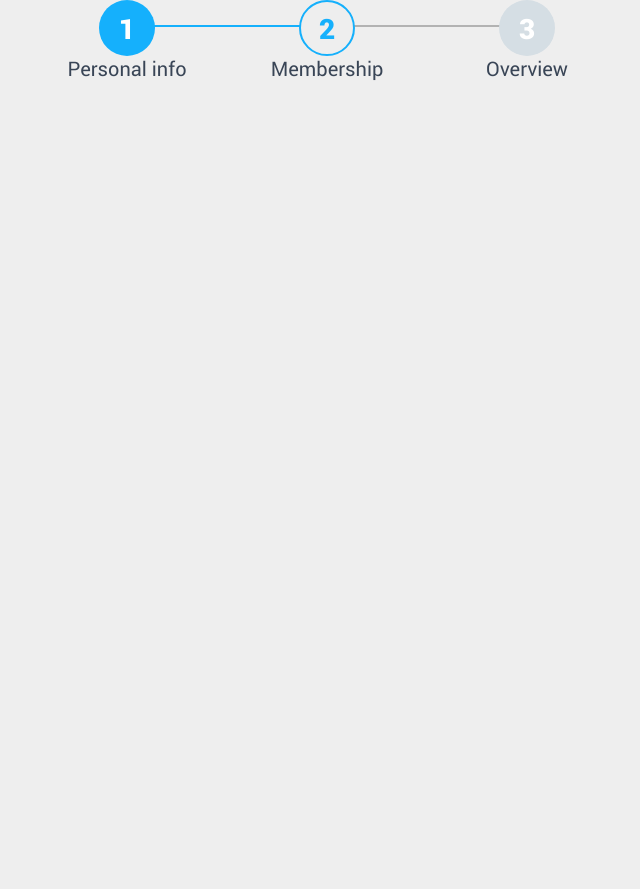
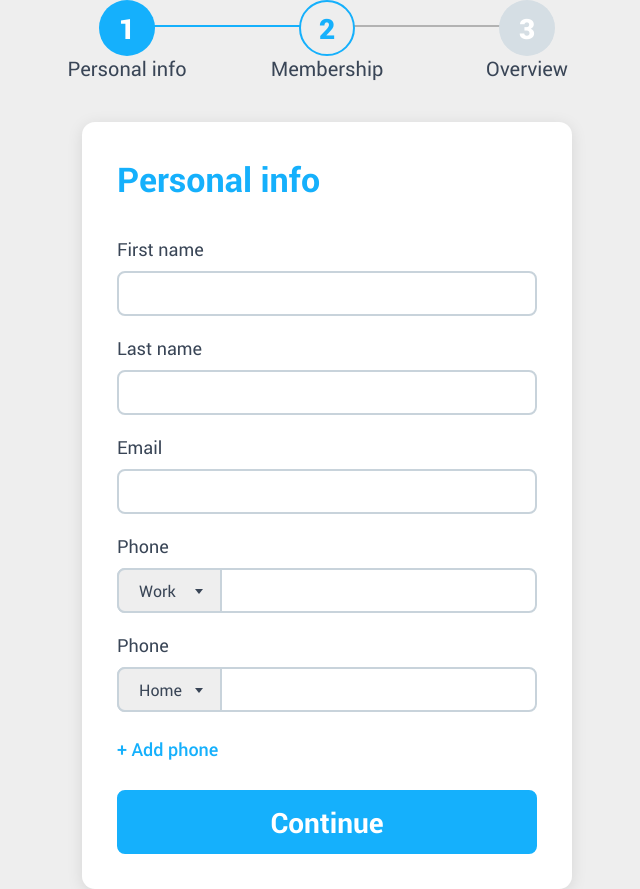
Before and after one commit to varisvitols/nuxt-new-member-registration, a Nuxt app: page / in a window 1280 px wide. Shown: the whole page, without its empty margins (313-953 px from the left). Before the commit the page ends 800 px from the top, so only its background shows below. Built offline with nearby package versions, Linux system fonts and the light colour scheme.

Commit message:
Personal info page created, along with all necessary components and some logic WIP.

```diff
--- /dev/null
+++ b/assets/css/components/buttons.scss
@@ -0,0 +1,18 @@
+.add-phone {
+  display: inline-block;
+  color: $blue15;
+  font: normal normal 500 18px/24px Roboto;
+  padding: 5px 12px 5px 0;
+  cursor: pointer;
+}
+
+.button {
+  font: normal normal bold 28px/37px Roboto;
+  color: $white;
+  background-color: $blue15;
+  width: 100%;
+  height: 64px;
+  text-align: center;
+  border-radius: 8px;
+  border: 2px solid $blue15;
+}
--- /dev/null
+++ b/assets/css/components/form.scss
@@ -0,0 +1,67 @@
+@import '~assets/css/variables.scss';
+
+.input-group {
+  display: flex;
+  flex-direction: column;
+  margin-bottom:20px;
+
+
+  label {
+    font: normal normal normal 18px/24px Roboto;
+    color: $dark;
+    margin-bottom: 10px;
+  }
+
+  input[type=text] {
+    border: 2px solid $gray;
+    border-radius: 8px;
+    height: 45px;
+    padding: 0 10px;
+    font: normal normal normal 18px/45px Roboto;
+    box-sizing: border-box;
+  }
+
+  .select-wrapper {
+    position: relative;
+
+    select {
+      width: 105px;
+      height: 45px;
+      position: absolute;
+      top: 0;
+      left: 0;
+      opacity: 0;
+      z-index: 1;
+    }
+
+    input[type=text] {
+      width: 100%;
+    }
+  }
+
+  .select-wrapper__cover-up {
+    position: absolute;
+    box-sizing: border-box;
+    background-color: $light-gray;
+    width: 105px;
+    height: 45px;
+    font: normal normal normal 16px/18px Roboto;
+    color: $dark;
+    padding: 12px 12px 12px 20px;
+    border: 2px solid $gray;
+    border-radius: 8px 0 0 8px;
+    z-index: 0;
+
+    &::after {
+      content: '';
+      width: 0;
+      height: 0;
+      border-style: solid;
+      border-width: 5px 4.5px 0 4.5px;
+      border-color: $dark transparent transparent transparent;
+      position: absolute;
+      top: 19px;
+      right: 17px;
+    }
+  }
+}
--- /dev/null
+++ b/assets/css/components/page.scss
@@ -0,0 +1,18 @@
+@import '~assets/css/variables.scss';
+
+.page {
+  width: 490px;
+  margin: 0 auto;
+  padding: 35px;
+  box-sizing: border-box;
+  background-color: $white;
+  border-radius: 13px;
+  box-shadow: 0px 3px 16px #0000001A;
+  margin-top: 40px;
+}
+
+.page__heading{
+  font: normal normal bold 34px/45px Roboto;
+  color: $blue15;
+  margin: 0;
+}
--- a/assets/css/main.scss
+++ b/assets/css/main.scss
@@ -22,6 +22,13 @@ body {
 
 @font-face {
   font-family: 'Roboto';
+  src: url('../fonts/Roboto-Medium-webfont.woff') format('woff');
+  font-weight: 500;
+  font-style: normal;
+}
+
+@font-face {
+  font-family: 'Roboto';
   src: url('../fonts/Roboto-Bold-webfont.woff') format('woff');
   font-weight: bold;
   font-style: normal;
@@ -39,3 +46,6 @@ body {
  * Pages and components
 */
 @import '~assets/css/components/progress.scss';
+@import '~assets/css/components/page.scss';
+@import '~assets/css/components/form.scss';
+@import '~assets/css/components/buttons.scss';
--- /dev/null
+++ b/components/PhoneInput.vue
@@ -0,0 +1,52 @@
+<template>
+  <div class="input-group">
+    <label for="email">Phone</label>
+    <div class="select-wrapper">
+      <select name="selected_phone_type"
+        @change="onSelecboxValueChange($event.target.value)">
+        <option :value="selectedValue" selected="selected">
+          {{ selectedTitle }}
+        </option>
+        <option v-for="(title, value) in phoneTypesRemaining"
+          :key="value"
+          :value="value"
+        >
+          {{ title }}
+        </option>
+      </select>
+      <div class="select-wrapper__cover-up">
+        {{ selectedTitle }}
+      </div>
+      <input type="text"
+        :name="selectedValue"
+        @keyup="onInputKeyUp(selectedValue, $event.target.value)"
+      >
+    </div>
+  </div>
+</template>
+
+<script lang="ts">
+import Vue from 'vue'
+
+export default Vue.extend({
+  props: [
+    'selectedValue',
+    'selectedTitle',
+    'phoneTypesRemaining'
+  ],
+  data () {
+    return {}
+  },
+  methods: {
+    onSelecboxValueChange: function(newName: string): void {
+      const oldName = this.selectedValue;
+      this.$emit('phoneTypeChanged', oldName, newName);
+    },
+
+    onInputKeyUp: function(inputName: string, value: string): void {
+      //console.log(inputName, value);
+      this.$emit('phoneNumberChanged', inputName, value);
+    }
+  }
+})
+</script>
--- a/layouts/default.vue
+++ b/layouts/default.vue
@@ -1,6 +1,29 @@
 <template>
   <div>
-    <Progress />
-    <Nuxt />
+    <div class="container">
+      <Progress />
+      <Nuxt />
+    </div>
   </div>
 </template>
+
+<script lang="ts">
+import Vue from 'vue'
+
+export default Vue.extend({
+  data () {
+    return {}
+  },
+  methods: {
+    proceedToNextPage: function(data): void {
+      //alert(data);
+      console.log(data);
+    }
+  },
+  mounted () {
+    this.$nuxt.$on('continueClicked', (data) => {
+      this.proceedToNextPage(data)
+    })
+  }
+})
+</script>
--- a/pages/index.vue
+++ b/pages/index.vue
@@ -1,15 +1,189 @@
 <template>
-  <div class="container">
+  <div class="page  page--personal">
+    <h1 class="page__heading">Personal info</h1>
+    <div class="page__content">
 
+      <form class="data-form" action="">
+        <div class="input-group">
+          <label for="first_name">First name</label>
+          <input type="text"
+            name="first_name"
+            id="first_name"
+            v-model="data.first_name"
+          >
+        </div>
+        <div class="input-group">
+          <label for="last_name">Last name</label>
+          <input type="text"
+            name="last_name"
+            id="last_name"
+            v-model="data.last_name"
+          >
+        </div>
+        <div class="input-group">
+          <label for="email">Email</label>
+          <input type="text"
+            name="email"
+            id="email"
+            v-model="data.email"
+          >
+        </div>
+
+        <div v-for="(title, value) in phoneTypesSelected" :key="value">
+          <PhoneInput
+            :selectedValue="value"
+            :selectedTitle="title"
+            :phoneTypesRemaining="phoneTypesRemaining"
+            @phoneTypeChanged="onPhoneTypeChange"
+            @phoneNumberChanged="onPhoneNumberChange"
+          />
+        </div>
+
+        <a class="add-phone"
+          v-if="phoneTypesRemainingCount > 0"
+          @click="onAddNewPhoneClick">
+          + Add phone
+        </a>
+      </form>
+
+      <button class="button" @click="onContinueTap">Continue</button>
+    </div>
   </div>
 </template>
 
 <script lang="ts">
 import Vue from 'vue'
+import PhoneInput from '../components/PhoneInput.vue';
 
-export default Vue.extend({})
+export interface FormData {
+  first_name?: string,
+  last_name?: string,
+  email?: string,
+  phone_home?: string,
+  phone_work?: string,
+  phone_mobile?: string,
+  phone_main?: string,
+  phone_other?: string,
+}
+
+export default Vue.extend({
+  components: {
+    PhoneInput
+  },
+
+  data () {
+    const data: FormData = {}
+
+    const allPhoneTypes: object = {
+      phone_work: 'Work',
+      phone_home: 'Home',
+      phone_mobile: 'Mobile',
+      phone_main: 'Main',
+      phone_other: 'Other'
+    }
+
+    const phoneTypesRemaining: object = {
+      phone_mobile: 'Mobile',
+      phone_main: 'Main',
+      phone_other: 'Other'
+    }
+
+    const phoneTypesSelected: object = {
+      phone_work: 'Work',
+      phone_home: 'Home'
+    }
+
+    return {
+      data,
+      allPhoneTypes,
+      phoneTypesRemaining,
+      phoneTypesSelected
+    }
+  },
+
+  computed: {
+    phoneTypesRemainingCount: function(): number {
+      return Object.keys(this.phoneTypesRemaining).length
+    }
+  },
+
+  methods: {
+    onPhoneTypeChange: function(oldName: string, newName: string): void {
+      this.rewritePhoneTypesRemaining(oldName, newName);
+      this.rewritePhoneTypesSelected(oldName, newName);
+    },
+
+    onAddNewPhoneClick: function(): void {
+      const newName: string = Object.keys(this.phoneTypesRemaining)[0];
+      if (! newName){
+        return;
+      }
+
+      this.rewritePhoneTypesRemaining(newName, null);
+      this.rewritePhoneTypesSelected(null, newName);
+    },
+
+    rewritePhoneTypesRemaining: function(oldName: string, newName: string | null = null): void {
+      const newListOfRemainingPhoneTypes: any = {};
+      const phoneTypesRemainingKeys: Array<string> = Object.keys(this.phoneTypesRemaining);
+
+      if (newName){
+        // oldName goes away, takes newNames place
+        const newNamePosition: number = phoneTypesRemainingKeys.indexOf(newName);
+        phoneTypesRemainingKeys.splice(newNamePosition, 1, oldName);
+      } else {
+        phoneTypesRemainingKeys.splice(0, 1);
+      }
+
+      phoneTypesRemainingKeys.forEach(element => {
+        newListOfRemainingPhoneTypes[element] = this.allPhoneTypes[element];
+      });
+
+      this.phoneTypesRemaining = newListOfRemainingPhoneTypes;
+    },
+
+    rewritePhoneTypesSelected: function(oldName: string | null = null, newName: string): void {
+      const newListOfPhoneTypesSelected: object = {};
+      const phoneTypesSelectedKeys: Array<string> = Object.keys(this.phoneTypesSelected);
+
+      if (oldName){
+        const oldNamePosition = phoneTypesSelectedKeys.indexOf(oldName);
+        phoneTypesSelectedKeys.splice(oldNamePosition, 1, newName);
+      } else {
+        phoneTypesSelectedKeys.push(newName);
+      }
+
+      phoneTypesSelectedKeys.forEach(element => {
+        newListOfPhoneTypesSelected[element] = this.allPhoneTypes[element];
+      });
+
+      this.phoneTypesSelected = newListOfPhoneTypesSelected;
+    },
+
+    onPhoneNumberChange: function(inputName: string, value: string) :void {
+      this.data[inputName] = value;
+      //console.log(this.data);
+    },
+
+    onContinueTap: function(): void {
+      this.$nuxt.$emit('continueClicked', 'continue data');
+    }
+  }
+})
 </script>
 
-<style>
+<style lang="scss">
+  .page--personal {
+    .page__heading {
+      margin-bottom: 35px;
+    }
 
+    .add-phone {
+      margin-bottom: -10px;
+    }
+
+    .data-form {
+      margin-bottom: 30px;
+    }
+  }
 </style>
```
Also changed, not shown: assets/fonts/Roboto-Medium-webfont.woff (added).
